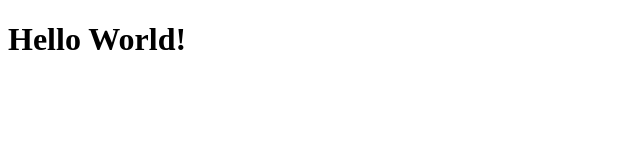
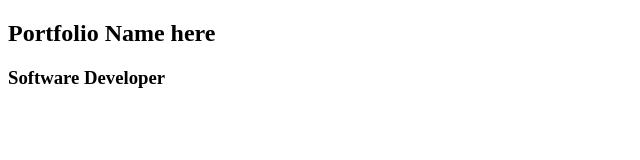
Before and after one commit to nparfait101/portfolio_page, a plain HTML site: page index.html in a window 1280 px wide. Shown: the whole page, without its empty margins (0-640 px from the left). Drawn offline with Linux system fonts and the light colour scheme.

Commit message:
adding 4 sections

```diff
--- a/index.html
+++ b/index.html
@@ -6,7 +6,23 @@
     <title>Portfolio</title>
 </head>
 <body>
-  <h1>Hello World!</h1>
+    <!-- Welcome section -->
+
+  <section id="welcome-section">
+       <h1>Portfolio Name here</h1>
+       <h3>Software Developer</h3>
+  </section>
+
+  <!-- Projects section -->
+
+  <section id="projects">
+      <div class="project">
+       <!-- project here -->
+
+
+      </div>
+
+  </section>
 
 </body>
 </html>
```
